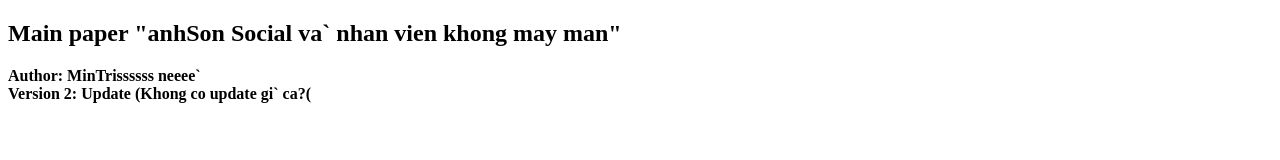
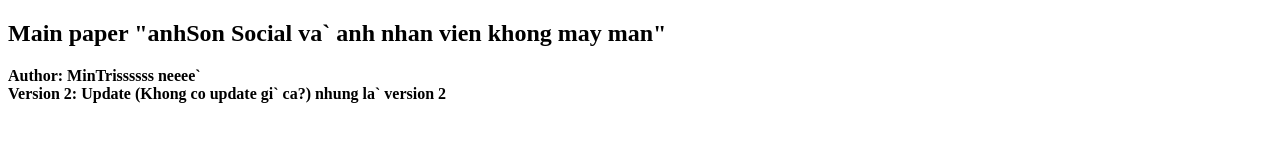
Before and after one commit to tricss1507/tricss1507.github.io, a plain HTML site: page index.html in a window 1280 px wide. Shown: the top 160 px of the page. Drawn offline with Linux system fonts and the light colour scheme.

Commit message:
Update index.html

```diff
--- a/index.html
+++ b/index.html
@@ -19,13 +19,13 @@
   <body>
     <article>
       <header>
-        <h1>Main paper "anhSon Social va` nhan vien khong may man"</h1>
+        <h1>Main paper "anhSon Social va` anh nhan vien khong may man"</h1>
       </header>
     </article>
     <div>
       <b>Author: MinTrissssss neeee` </b>
       <div>
-      <b>Version 2: Update (Khong co update gi` ca?( </b>
+      <b>Version 2: Update (Khong co update gi` ca?) nhung la` version 2 </b>
       </div>
       <div>
       <b>Note: Xvectors_51_0.95_spk:5683_32865_StyleGAN with 0.95 is "Audio Speed" (We can adjust)</b>
```
